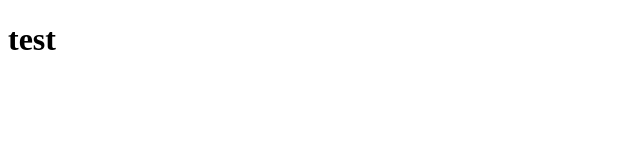
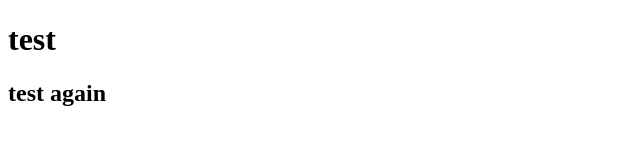
Before and after one commit to HaziimYassien/Hazem-Yassien-Portoflio-project, a plain HTML site: page index.html in a window 1280 px wide. Shown: the whole page, without its empty margins (0-640 px from the left). Drawn offline with Linux system fonts and the light colour scheme.

Commit message:
adding  another h2

```diff
--- a/index.html
+++ b/index.html
@@ -8,5 +8,6 @@
   </head>
   <body>
     <h1>test</h1>
+    <h2>test again</h2>
   </body>
 </html>
```
